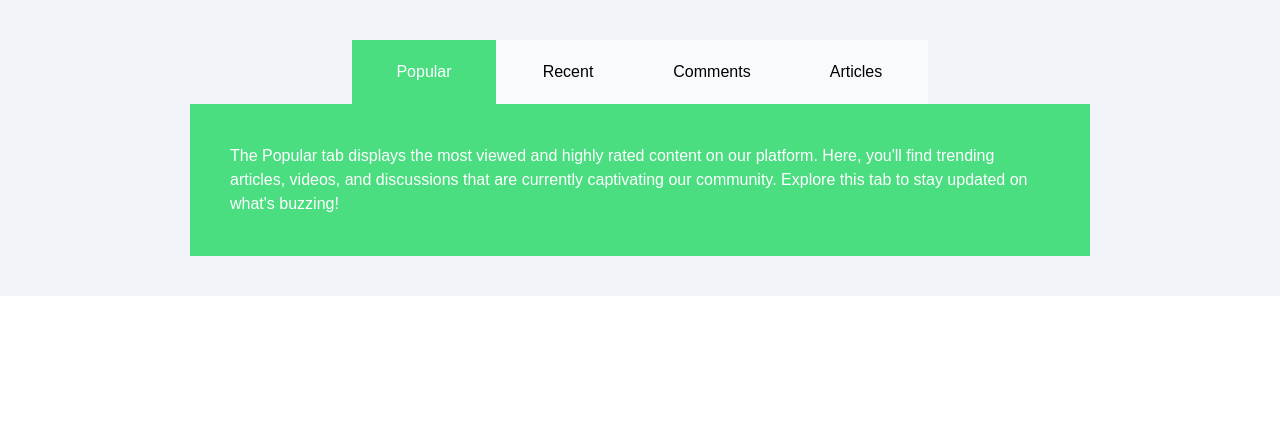
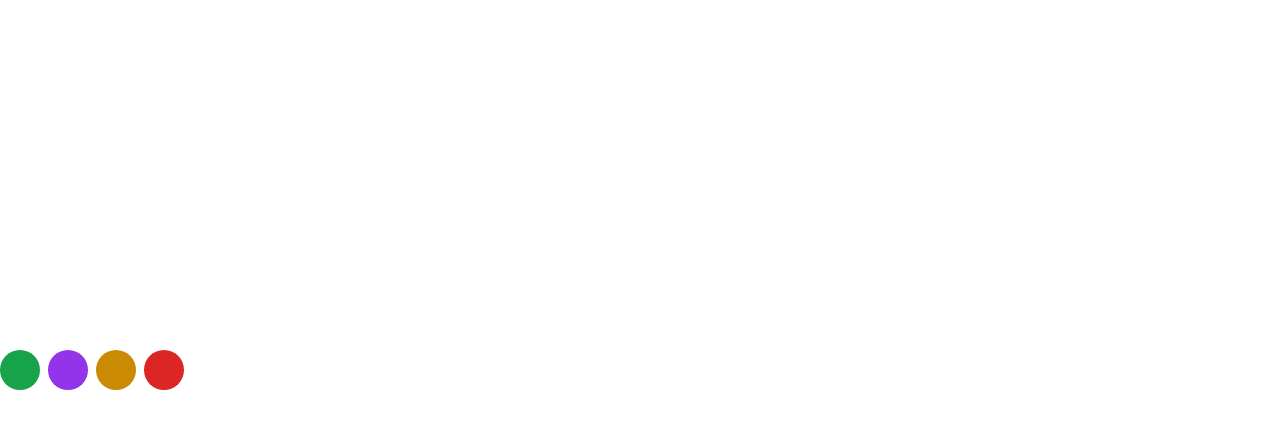
Before and after one commit to Mark-Alexis-Posadas/react-projects, a React app: page / in a window 1280 px wide. Shown: the top 428 px of the page. Built offline with nearby package versions, Linux system fonts and the light colour scheme; the HTML template or start-up script is replaced by a standard one.

Commit message:
added theme component

```diff
--- a/src/App.jsx
+++ b/src/App.jsx
@@ -1,10 +1,10 @@
-import Tab from "./components/Tab/Tab";
+import Theme from "./components/Theme/Theme";
 
 const App = () => {
   return (
-    <>
-      <Tab />
-    </>
+    <div>
+      <Theme />
+    </div>
   );
 };
 
--- /dev/null
+++ b/src/components/Theme/Theme.jsx
@@ -0,0 +1,27 @@
+import { useState } from "react";
+import ThemeItem from "./ThemeItem";
+import themeData from "./data";
+
+export default function ThemeSelector() {
+  const [selectedTheme, setSelectedTheme] = useState(() =>
+    localStorage.getItem("theme")
+  );
+
+  const handleClick = (themeColor) => {
+    setSelectedTheme(themeColor);
+  };
+
+  return (
+    <>
+      <div className={`w-full h-[350px] ${selectedTheme}`}></div>
+      {themeData.map((theme, index) => (
+        <ThemeItem
+          key={index}
+          currentTheme={selectedTheme}
+          theme={theme}
+          handleClick={handleClick}
+        />
+      ))}
+    </>
+  );
+}
--- /dev/null
+++ b/src/components/Theme/ThemeItem.jsx
@@ -0,0 +1,9 @@
+export default function ThemeItem({ currentTheme, theme, handleClick }) {
+  return (
+    <button
+      className={`text-white w-10 h-10 rounded-full mr-2 ${theme.bgColor}`}
+      style={currentTheme === theme.bgColor ? { border: "3px solid #222" } : {}}
+      onClick={() => handleClick(theme.bgColor)}
+    ></button>
+  );
+}
--- /dev/null
+++ b/src/components/Theme/data.js
@@ -0,0 +1,20 @@
+const themeData = [
+  {
+    id: 1,
+    bgColor: "bg-green-600",
+  },
+  {
+    id: 2,
+    bgColor: "bg-purple-600",
+  },
+  {
+    id: 3,
+    bgColor: "bg-yellow-600",
+  },
+  {
+    id: 4,
+    bgColor: "bg-red-600",
+  },
+];
+
+export default themeData;
```
